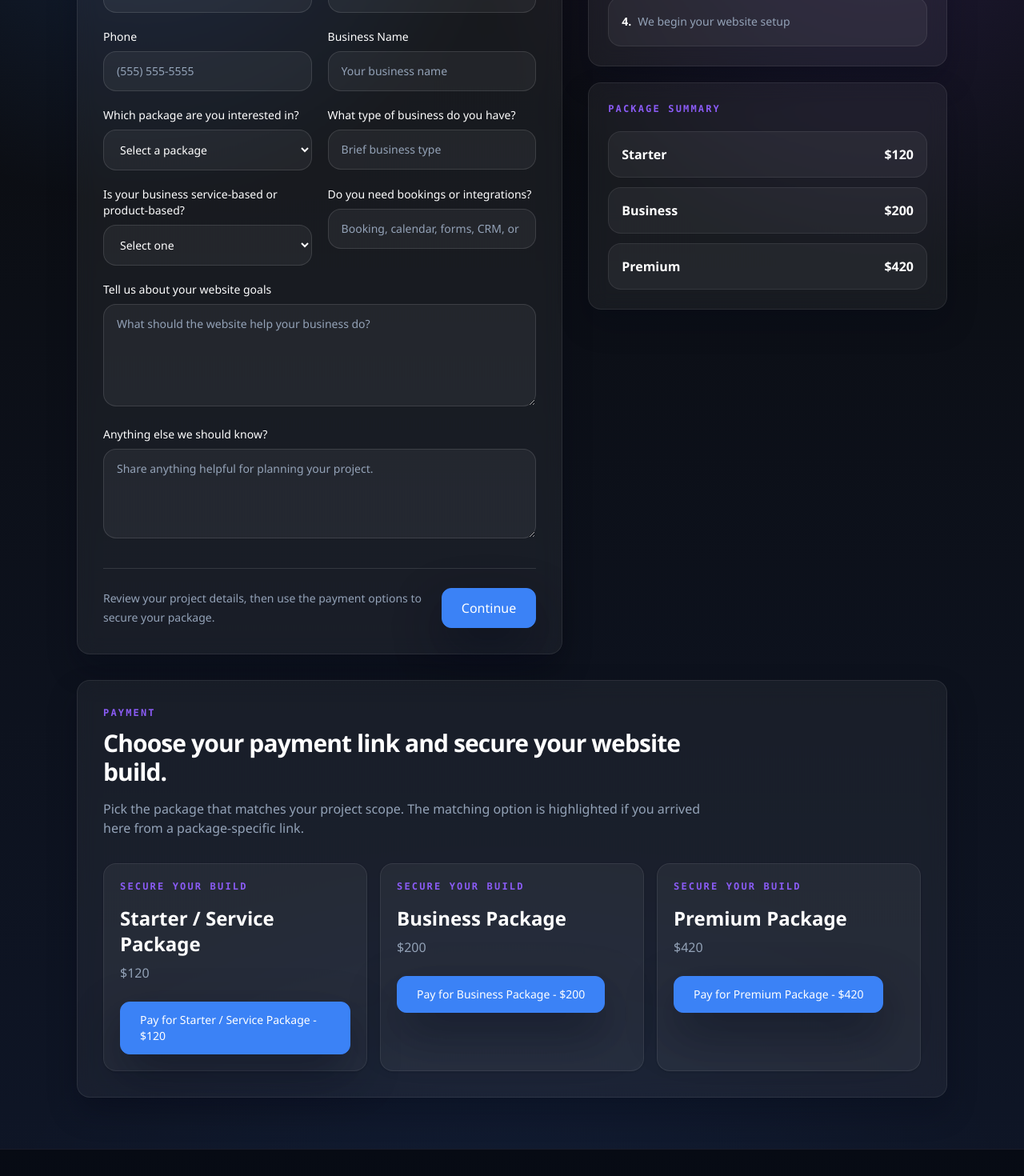
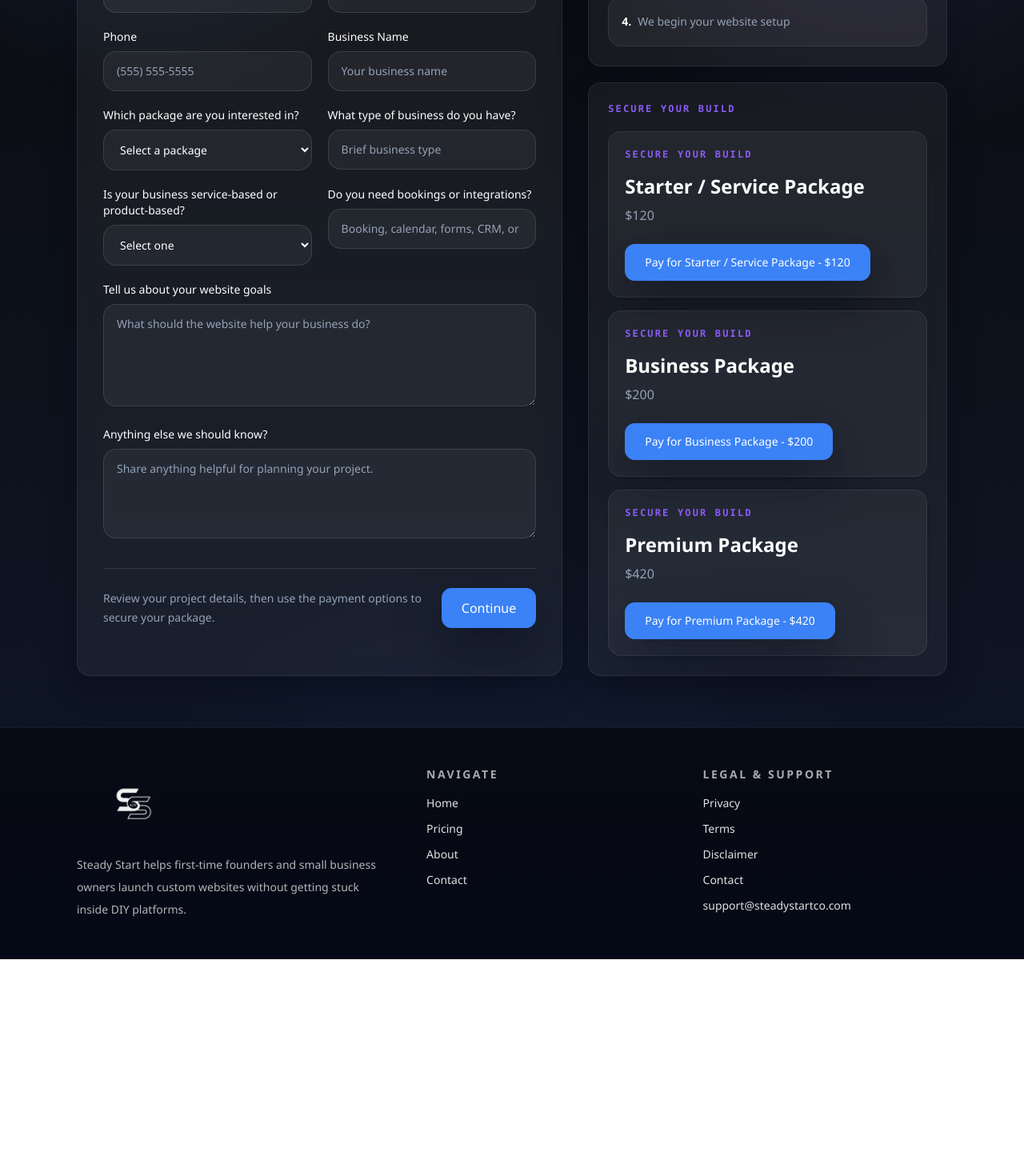
Before and after one commit to MySaaS1023/SS, a Next.js app: page /get-started in a window 1280 px wide. Shown: the part 460-1930 px from the top of the page at 80% size. After the commit the page ends 1659 px from the top, so only its background shows below. Built offline with nearby package versions, Linux system fonts and the light colour scheme.

Commit message:
Add files via upload

```diff
--- a/components/intake-form.tsx
+++ b/components/intake-form.tsx
@@ -1,7 +1,6 @@
 "use client";
 
 import { FormEvent, useState } from "react";
-import Link from "next/link";
 import { useRouter } from "next/navigation";
 
 import { PAYMENT_LINKS } from "@/lib/payment-links";
@@ -229,46 +228,9 @@ export function IntakeForm({ selectedPackage }: IntakeFormProps) {
 
         <div className="glass-card p-6">
           <p className="font-mono text-xs font-semibold uppercase tracking-[0.18em] text-[var(--accent-strong)]">
-            Package summary
+            Secure your build
           </p>
-          <div className="mt-5 space-y-3">
-            {pricingPackages.map((pkg) => (
-              <div
-                key={pkg.key}
-                className={`rounded-2xl border px-4 py-4 ${
-                  selectedPackage === pkg.key
-                    ? "border-[rgba(59,130,246,0.28)] bg-[rgba(59,130,246,0.12)]"
-                    : "border-[rgba(255,255,255,0.08)] bg-[rgba(255,255,255,0.05)]"
-                }`}
-              >
-                <div className="flex items-center justify-between gap-4">
-                  <p className="text-base font-semibold text-white">{pkg.shortName}</p>
-                  <p className="text-base font-semibold text-white">{pkg.price}</p>
-                </div>
-              </div>
-            ))}
-          </div>
-        </div>
-      </aside>
-
-      <div
-        id="payment-options"
-        className="glass-card p-6 lg:col-span-2 sm:p-8"
-      >
-        <div className="max-w-3xl">
-          <p className="font-mono text-xs font-semibold uppercase tracking-[0.18em] text-[var(--accent-strong)]">
-            Payment
-          </p>
-          <h2 className="mt-3 text-2xl font-semibold tracking-[-0.03em] text-white sm:text-3xl">
-            Choose your payment link and secure your website build.
-          </h2>
-          <p className="mt-4 text-sm leading-6 text-[var(--muted)] sm:text-base">
-            Pick the package that matches your project scope. The matching option is
-            highlighted if you arrived here from a package-specific link.
-          </p>
-        </div>
-
-        <div className="mt-8 grid gap-4 lg:grid-cols-3">
+          <div className="mt-5 space-y-4">
           {pricingPackages.map((pkg) => {
             const isSelected = selectedPackage === pkg.key;
 
@@ -298,8 +260,9 @@ export function IntakeForm({ selectedPackage }: IntakeFormProps) {
               </div>
             );
           })}
+          </div>
         </div>
-      </div>
+      </aside>
     </div>
   );
 }
```
